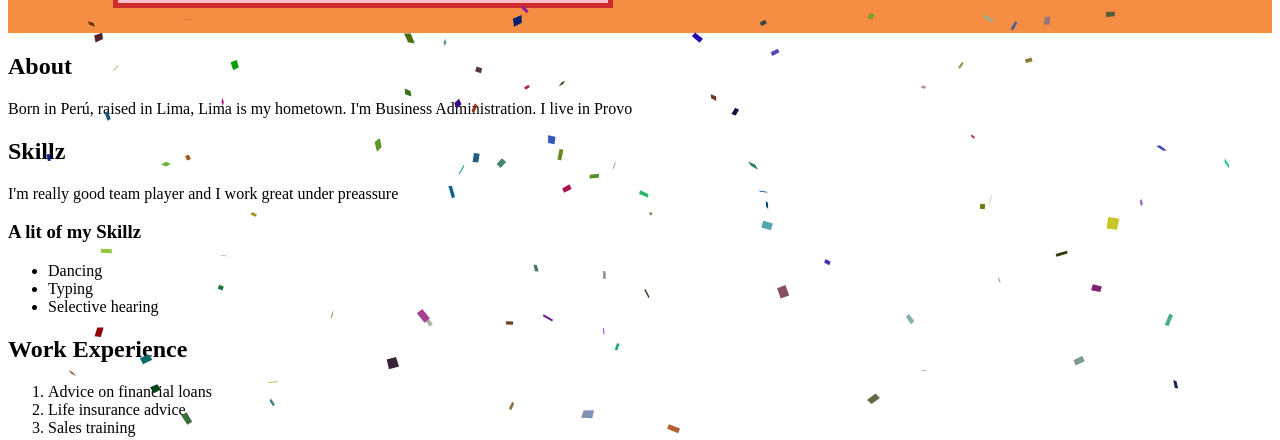
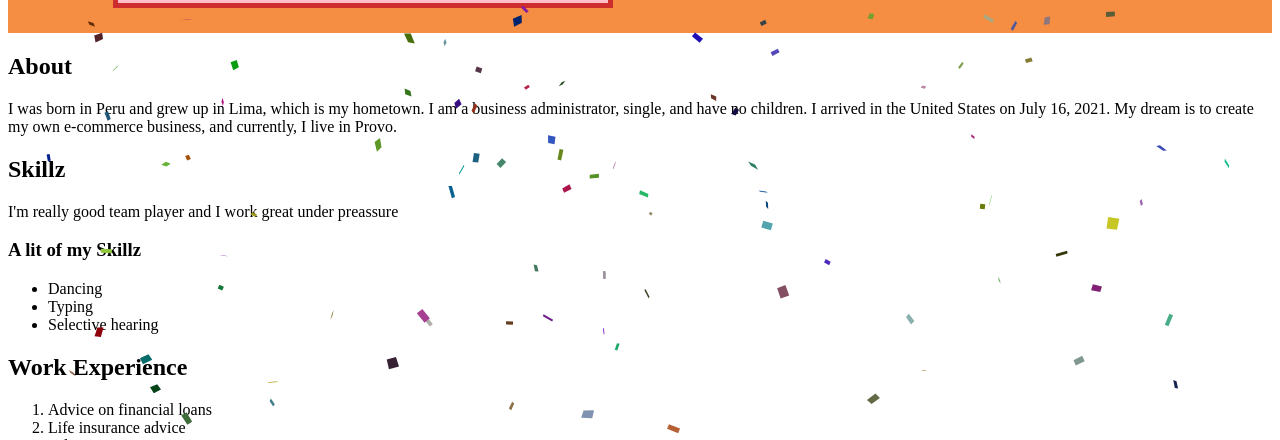
Before and after one commit to Renata1973/Renata1973.github.io, a plain HTML site: page about.html in a window 1280 px wide. Shown: the part 293-733 px from the top of the page. Drawn offline with Linux system fonts and the light colour scheme.

Commit message:
change about me

```diff
--- a/about.html
+++ b/about.html
@@ -22,7 +22,7 @@
         <section>
             <h2>About</h2>
             <p>
-            Born in Perú, raised in Lima, Lima is my hometown. I'm Business Administration. I live in Provo
+                I was born in Peru and grew up in Lima, which is my hometown. I am a business administrator, single, and have no children. I arrived in the United States on July 16, 2021. My dream is to create my own e-commerce business, and currently, I live in Provo.
             </p>
         </section>
         <section>
```
